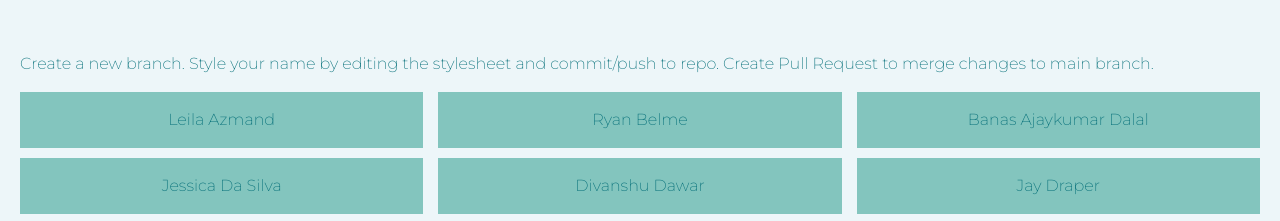
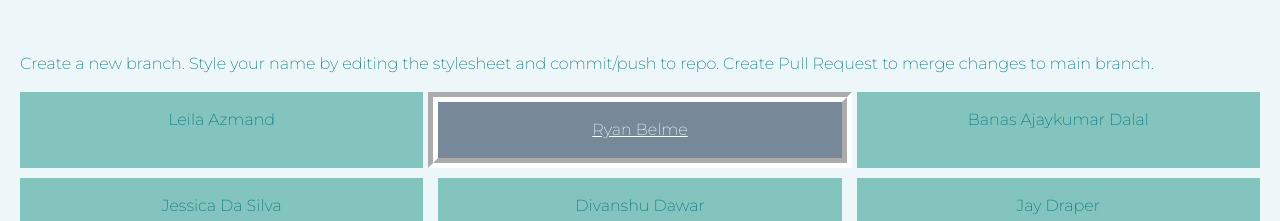
Before and after one commit to hsoley/inm420-saa-gitassignment, a website: page public/index.html in a window 1280 px wide. Shown: the part 68-289 px from the top of the page. Drawn offline with nearby package versions, Linux system fonts and the light colour scheme.

Commit message:
Ryan Belme Commit

```diff
--- a/public/assets/css/style.css
+++ b/public/assets/css/style.css
@@ -35,6 +35,10 @@ main div {
 }
 
 #rbelme {
+    background-color: lightslategrey;
+    color: azure;
+    text-decoration: underline;
+    border: groove 10px white;
 }
 
 #badalal {
```
Also changed, not shown: 1 other file.
